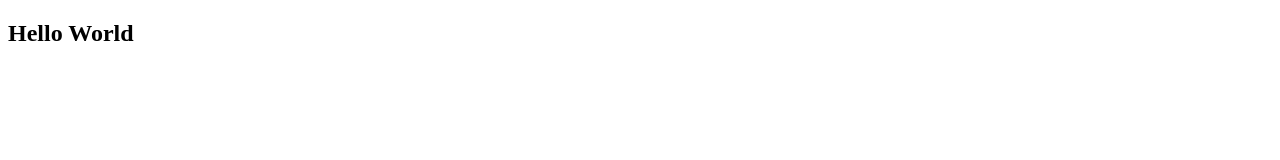
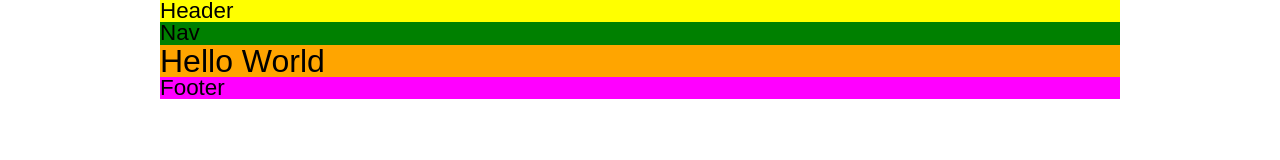
Before and after one commit to klonkiponk/MassivBauKeuser, a plain HTML site: page index.html in a window 1280 px wide. Drawn offline with Linux system fonts and the light colour scheme.

Commit message:
CREATE Basic Structure incl. SASS

```diff
--- /dev/null
+++ b/css/style.css
@@ -0,0 +1,104 @@
+/* line 17, ../../../../../../Applications/CodeKit.app/Contents/Resources/engines/compass/frameworks/compass/stylesheets/compass/reset/_utilities.scss */
+html, body, div, span, applet, object, iframe,
+h1, h2, h3, h4, h5, h6, p, blockquote, pre,
+a, abbr, acronym, address, big, cite, code,
+del, dfn, em, img, ins, kbd, q, s, samp,
+small, strike, strong, sub, sup, tt, var,
+b, u, i, center,
+dl, dt, dd, ol, ul, li,
+fieldset, form, label, legend,
+table, caption, tbody, tfoot, thead, tr, th, td,
+article, aside, canvas, details, embed,
+figure, figcaption, footer, header, hgroup,
+menu, nav, output, ruby, section, summary,
+time, mark, audio, video {
+  margin: 0;
+  padding: 0;
+  border: 0;
+  font-size: 100%;
+  font: inherit;
+  vertical-align: baseline; }
+
+/* line 20, ../../../../../../Applications/CodeKit.app/Contents/Resources/engines/compass/frameworks/compass/stylesheets/compass/reset/_utilities.scss */
+body {
+  line-height: 1; }
+
+/* line 22, ../../../../../../Applications/CodeKit.app/Contents/Resources/engines/compass/frameworks/compass/stylesheets/compass/reset/_utilities.scss */
+ol, ul {
+  list-style: none; }
+
+/* line 24, ../../../../../../Applications/CodeKit.app/Contents/Resources/engines/compass/frameworks/compass/stylesheets/compass/reset/_utilities.scss */
+table {
+  border-collapse: collapse;
+  border-spacing: 0; }
+
+/* line 26, ../../../../../../Applications/CodeKit.app/Contents/Resources/engines/compass/frameworks/compass/stylesheets/compass/reset/_utilities.scss */
+caption, th, td {
+  text-align: left;
+  font-weight: normal;
+  vertical-align: middle; }
+
+/* line 28, ../../../../../../Applications/CodeKit.app/Contents/Resources/engines/compass/frameworks/compass/stylesheets/compass/reset/_utilities.scss */
+q, blockquote {
+  quotes: none; }
+  /* line 101, ../../../../../../Applications/CodeKit.app/Contents/Resources/engines/compass/frameworks/compass/stylesheets/compass/reset/_utilities.scss */
+  q:before, q:after, blockquote:before, blockquote:after {
+    content: "";
+    content: none; }
+
+/* line 30, ../../../../../../Applications/CodeKit.app/Contents/Resources/engines/compass/frameworks/compass/stylesheets/compass/reset/_utilities.scss */
+a img {
+  border: none; }
+
+/* line 114, ../../../../../../Applications/CodeKit.app/Contents/Resources/engines/compass/frameworks/compass/stylesheets/compass/reset/_utilities.scss */
+article, aside, details, figcaption, figure, footer, header, hgroup, menu, nav, section, summary {
+  display: block; }
+
+/* line 1, ../sass/layout/_layout.scss */
+div.wrapper {
+  width: 960px;
+  margin: 0px auto; }
+
+/* line 6, ../sass/layout/_layout.scss */
+header {
+  background: yellow; }
+
+/* line 9, ../sass/layout/_layout.scss */
+nav {
+  background: green; }
+
+/* line 12, ../sass/layout/_layout.scss */
+article {
+  background: orange; }
+
+/* line 15, ../sass/layout/_layout.scss */
+footer {
+  background: fuchsia; }
+
+/* line 1, ../sass/fonts/_fonts.scss */
+body {
+  font-family: Arial, sans-serif; }
+
+/* line 1, ../sass/content/_content.scss */
+h1 {
+  font-size: 2em; }
+
+/* line 4, ../sass/content/_content.scss */
+h2 {
+  font-size: 1.8em; }
+
+/* line 7, ../sass/content/_content.scss */
+h3 {
+  font-size: 1.6em; }
+
+/* line 10, ../sass/content/_content.scss */
+h4 {
+  font-size: 1.4em; }
+
+/* line 13, ../sass/content/_content.scss */
+h5 {
+  font-size: 1.2em; }
+
+/* line 16, ../sass/content/_content.scss */
+h6 {
+  font-size: 1.0em; }
--- a/index.html
+++ b/index.html
@@ -5,22 +5,27 @@
 <head>
 
 <title>Massivbau Keuser</title>
-
+<link rel ="stylesheet" href="css/style.css" type="text/css" />
 </head>
 
 <body>
+
+<div class="wrapper">
+
 	<header>
-
+		<h4>Header</h4>
 	</header>
 	<nav>
-
+		<h4>Nav</h4>
 	</nav>
 	<article>
 		<h1>Hello World</h1>
 	</article>
 	<footer>
+		<h4>Footer</h4>
+	</footer>
 
-	</footer>
+</div>
 </body>
 
 </html>
```
Also changed, not shown: 1 other file.
